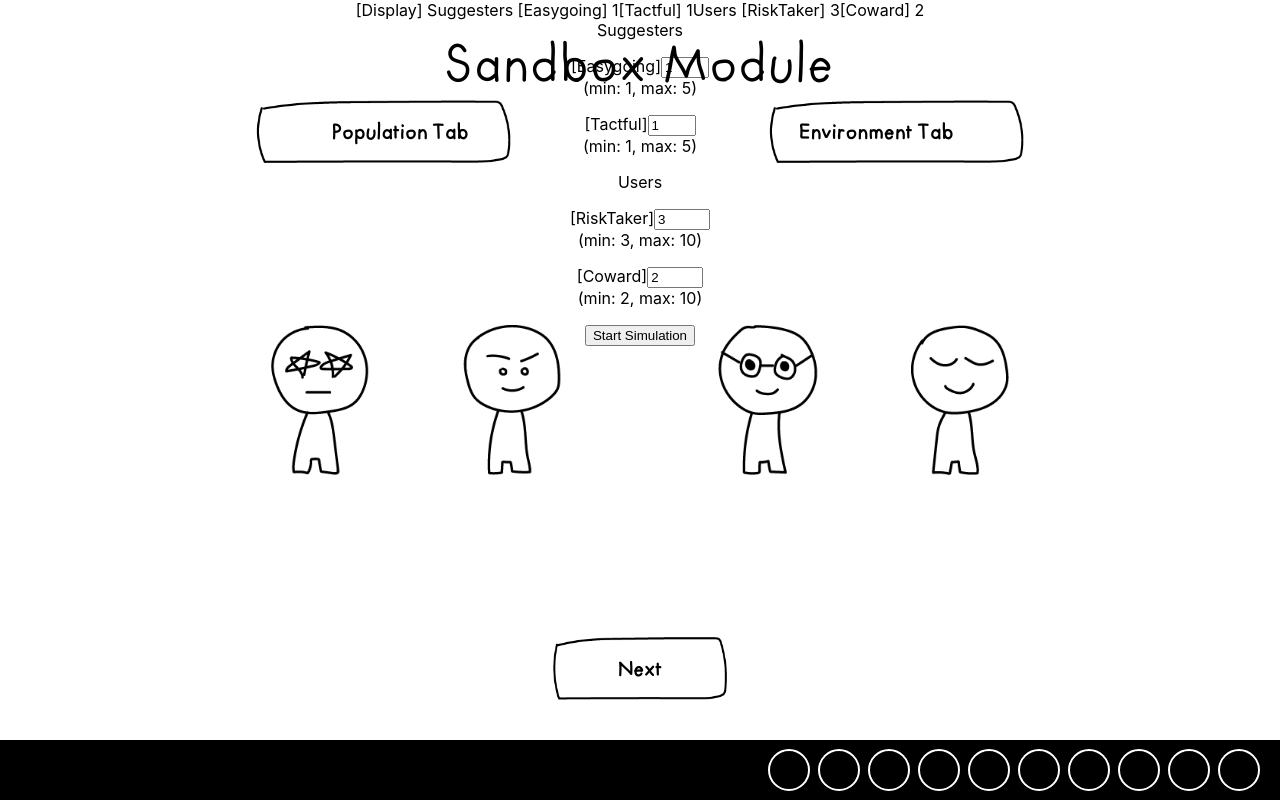
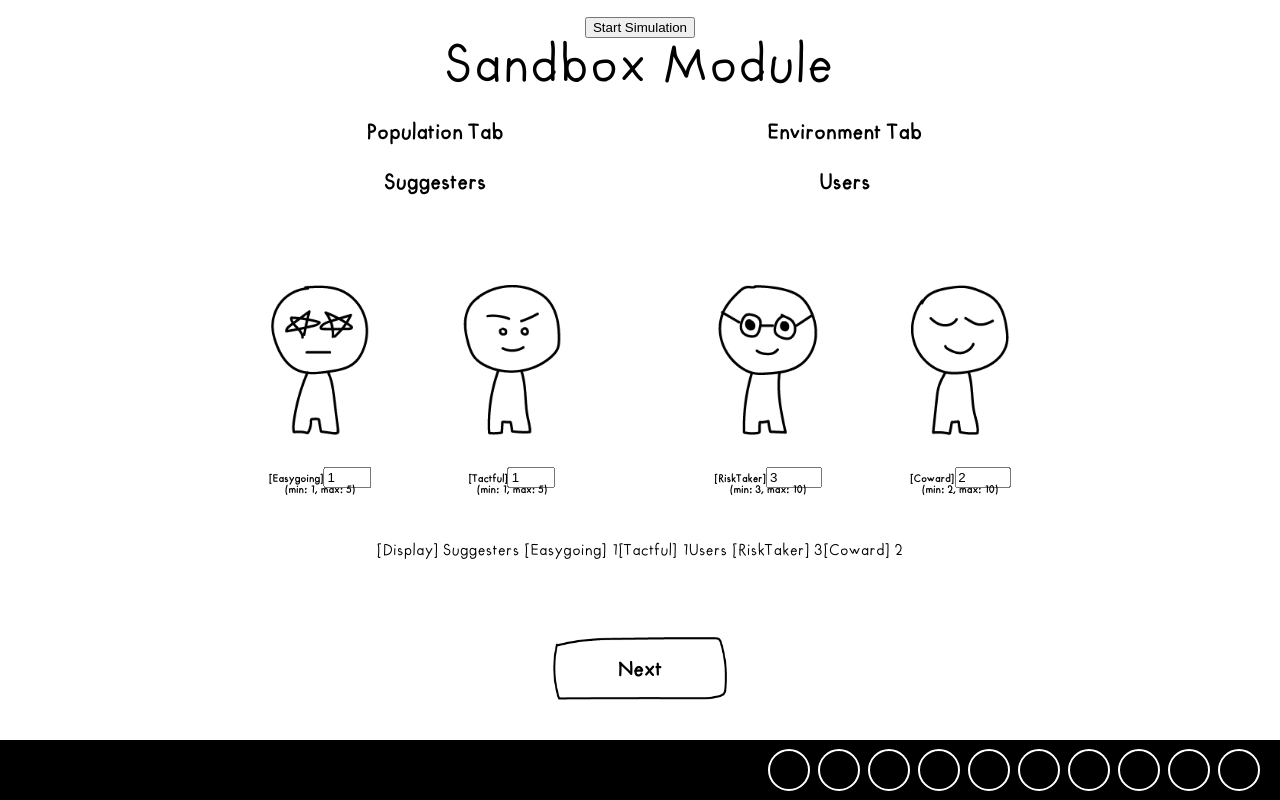
Before and after one commit to ericagong/SNU-project, a React (Create React App) app: page /sandbox in a window 1280 px wide. Built offline with nearby package versions, Linux system fonts and the light colour scheme.

Commit message:
fix: sandbox css

```diff
--- a/src/containers/sandbox/Sandbox.css
+++ b/src/containers/sandbox/Sandbox.css
@@ -16,6 +16,20 @@
     align-items: center;
     text-align: center;
     font-family: 'Futura Handwritten';
+}
+
+.display{
+    position: absolute;
+    /* display: flex; */
+    width: 80%;
+
+    bottom : 30%;
+    left: 50%;
+    transform: translateX(-50%);
+
+    text-align: center;
+    font-family: 'Futura Handwritten';
+    font-size: 15px;
 }
 
 .ButtonStyle{
@@ -49,29 +63,14 @@
     font-family: 'Futura Handwritten';
 }
 
-.LeftLongButtonStyle{
-    position: absolute;
-    height: 63px;
-    top: 100px;
-    left: 25%;
-    transform: translateX(-25%);
-}
-
-.LeftLongButtonStyle:active{
-    left: 24%;
-    transform: translateX(-26%);
-    opacity: 70%;
-}
-
-.LeftLongButtonText{
+.PopulationTabText{
     position: absolute;
     display: flex;
     justify-content: center;
     position: absolute;
     top: 108px;
-    /* bottom: 105px; */
-    left: 29%;
-    transform: translateX(-29%);
+    left: 34%;
+    transform: translateX(-50%);
     font-style: normal;
     font-weight: bold;
     font-size: 20px;
@@ -82,29 +81,52 @@
     font-family: 'Futura Handwritten';
 }
 
-.RightLongButtonStyle{
-    position: absolute;
-    height: 63px;
-    top: 100px;
-    left: 75%;
-    transform: translateX(-75%);
-}
-
-.RightLongButtonStyle:active{
-    right: 74%;
-    transform: translateX(-76%);
-    opacity: 70%;
-}
-
-.RightLongButtonText{
+.EnvironmentTabText{
     position: absolute;
     display: flex;
     justify-content: center;
     position: absolute;
     top: 108px;
-    /* bottom: 105px; */
-    left: 71%;
-    transform: translateX(-71%);
+    left: 66%;
+    transform: translateX(-50%);
+
+    font-style: normal;
+    font-weight: bold;
+    font-size: 20px;
+    line-height: 50px;
+    display: flex;
+    align-items: center;
+    text-align: center;
+    font-family: 'Futura Handwritten';
+}
+
+.Sandbox_SuggestersText{
+    position: absolute;
+    display: flex;
+    justify-content: center;
+    position: absolute;
+    top: 158px;
+    left: 34%;
+    transform: translateX(-50%);
+    font-style: normal;
+    font-weight: bold;
+    font-size: 20px;
+    line-height: 50px;
+    display: flex;
+    align-items: center;
+    text-align: center;
+    font-family: 'Futura Handwritten';
+}
+
+.Sandbox_UsersText{
+    position: absolute;
+    display: flex;
+    justify-content: center;
+    position: absolute;
+    top: 158px;
+    left: 66%;
+    transform: translateX(-50%);
+
     font-style: normal;
     font-weight: bold;
     font-size: 20px;
@@ -119,16 +141,50 @@
     position: absolute;
     height: 150px;
     left: 25%;
-    top: 50%;
+    top: 45%;
     transform: translate(-50%, -50%);
+}
+
+#character1:active{
+    top: 44%;
+}
+
+#character1_container{
+    position: absolute;
+    left: 25%;
+    top: 60%;
+    transform: translate(-50%, -50%);
+
+    font-style: normal;
+    font-weight: bold;
+    font-size: 10px;
+    line-height: 5px;
+    font-family: 'Futura Handwritten';
 }
 
 #character2{
     position: absolute;
     height: 150px;
     left: 40%;
-    top: 50%;
+    top: 45%;
     transform: translate(-50%, -50%);
+}
+
+#character2:active{
+    top: 44%;
+}
+
+#character2_container{
+    position: absolute;
+    left: 40%;
+    top: 60%;
+    transform: translate(-50%, -50%);
+
+    font-style: normal;
+    font-weight: bold;
+    font-size: 10px;
+    line-height: 5px;
+    font-family: 'Futura Handwritten';
 }
 
 
@@ -136,8 +192,25 @@
     position: absolute;
     height: 150px;
     left: 60%;
-    top: 50%;
+    top: 45%;
     transform: translate(-50%, -50%);
+}
+
+#character4:active{
+    top: 44%;
+}
+
+#character4_container{
+    position: absolute;
+    left: 60%;
+    top: 60%;
+    transform: translate(-50%, -50%);
+
+    font-style: normal;
+    font-weight: bold;
+    font-size: 10px;
+    line-height: 5px;
+    font-family: 'Futura Handwritten';
 }
 
 
@@ -145,6 +218,23 @@
     position: absolute;
     height: 150px;
     left: 75%;
-    top: 50%;
+    top: 45%;
     transform: translate(-50%, -50%);
 }
+
+#character5:active{
+    top: 44%;
+}
+
+#character5_container{
+    position: absolute;
+    left: 75%;
+    top: 60%;
+    transform: translate(-50%, -50%);
+
+    font-style: normal;
+    font-weight: bold;
+    font-size: 10px;
+    line-height: 5px;
+    font-family: 'Futura Handwritten';
+}
--- a/src/containers/sandbox/Sandbox.js
+++ b/src/containers/sandbox/Sandbox.js
@@ -177,10 +177,8 @@ class Sandbox extends Component {
                   [RiskTaker] {this.state.riskTakerPop}
                   [Coward] {this.state.cowardPop}
                 </div>
-                <img className="LeftLongButtonStyle" src={LongButton} alt={LongButton} onClick = {() => this.setState({ currTab : 'Population'})} />
-                <div className="LeftLongButtonText" onClick = {() => this.setState({ currTab : 'Population'})}>Population Tab</div>
-                <img className="RightLongButtonStyle" src={LongButton} alt={LongButton} onClick = {() => this.setState({ currTab : 'Environment'})} />
-                <div className="RightLongButtonText" onClick = {() => this.setState({ currTab : 'Environment'})}>Environment Tab</div>
+                <div className="PopulationTabText" onClick = {() => this.setState({ currTab : 'Population'})}>Population Tab</div>
+                <div className="EnvironmentTabText" onClick = {() => this.setState({ currTab : 'Environment'})}>Environment Tab</div>
                 {/* <button
                     id = 'population-tab'
                     onClick = {() => this.setState({ currTab : 'Population'})}>
@@ -193,12 +191,12 @@ class Sandbox extends Component {
                 </button> */}
                 <div className = 'Inputbox'>
                   { (this.state.currTab === 'Population') &&
-                    <div className = 'Popoulation'>
-                      <label>Suggesters</label>
+                    <div className = 'Population'>
+                      <label className = 'Sandbox_SuggestersText'>Suggesters</label>
                       <p>
+                        <img id = 'character1' alt = {Character1} src = {Character1} />
+                        <div id = 'character1_container'>
                           <label>[Easygoing]</label>
-                        <img id = 'character1' alt = {Character1} src = {Character1} />
-
                           <input
                             id = 'easygoing-population'
                             type = 'number'
@@ -210,10 +208,12 @@ class Sandbox extends Component {
                           <div>
                             (min: 1, max: 5)
                           </div>
+                        </div>
                       </p>
                       <p>
+                        <img id = 'character2' alt = {Character2} src = {Character2} />
+                        <div id = 'character2_container'>
                           <label>[Tactful]</label>
-                        <img id = 'character2' alt = {Character2} src = {Character2} />
                           <input
                             id = 'tactful-population'
                             type = 'number'
@@ -225,12 +225,14 @@ class Sandbox extends Component {
                           <div>
                             (min: 1, max: 5)
                           </div>
+                        </div>
                       </p>
 
-                      <label>Users</label>
+                      <label className = 'Sandbox_UsersText'>Users</label>
                       <p>
+                        <img id = 'character4' alt = {Character4} src = {Character4} />
+                        <div id = 'character4_container'>
                           <label>[RiskTaker]</label>
-                        <img id = 'character4' alt = {Character4} src = {Character4} />
                           <input
                             id = 'risktaker-population'
                             type = 'number'
@@ -242,10 +244,12 @@ class Sandbox extends Component {
                           <div>
                             (min: 3, max: 10)
                           </div>
+                        </div>
                       </p>
                       <p>
+                        <img id = 'character5' alt = {Character5} src = {Character5} />
+                        <div id = 'character5_container'>
                           <label>[Coward]</label>
-                        <img id = 'character5' alt = {Character5} src = {Character5} />
                           <input
                             id = 'coward-population'
                             type = 'number'
@@ -256,6 +260,7 @@ class Sandbox extends Component {
                           </input>
                           <div>
                             (min: 2, max: 10)
+                          </div>
                         </div>
                       </p>
                     </div>
```
Lines whose indentation alone changed are shown as unchanged.
